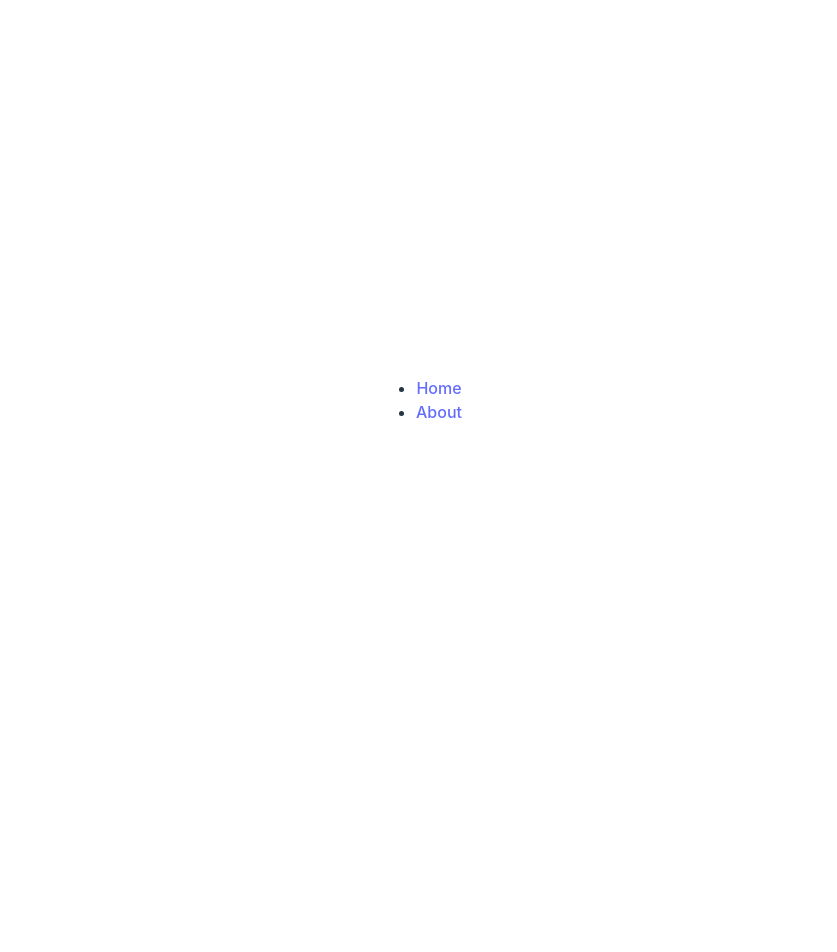
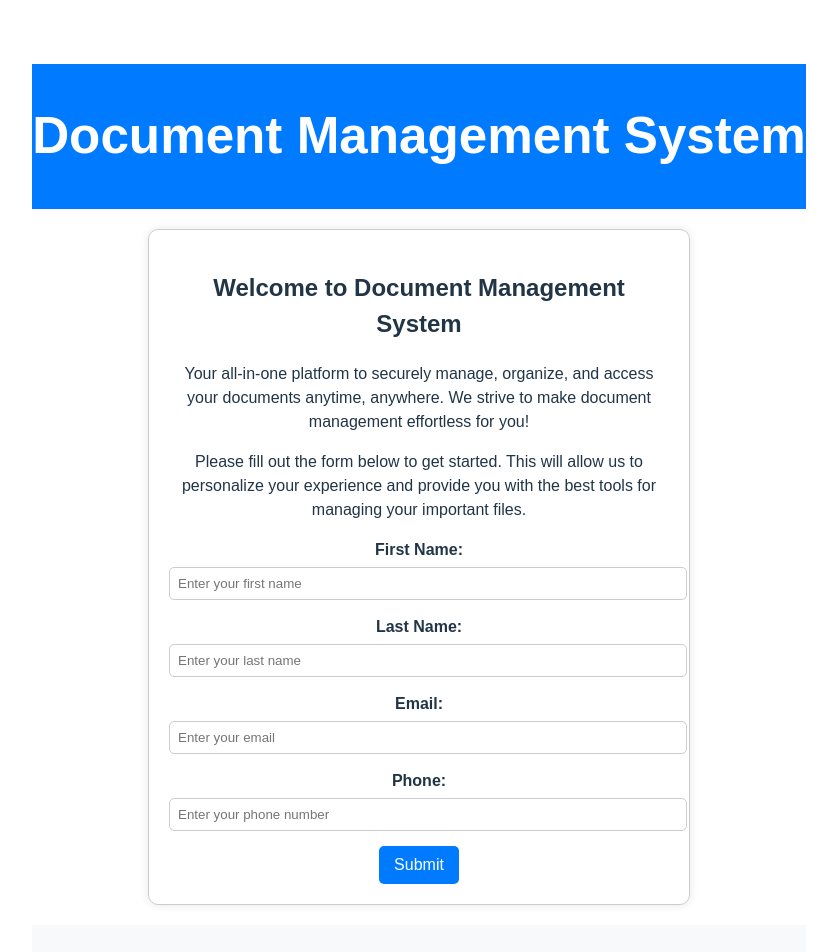
Before and after one commit to prashanth4943/dms-vue, a Vue app: page / in a window 1280 px wide. Before the commit this address had no page. Shown: the top 952 px of the page, without its empty margins (221-1058 px from the left). Before the commit the page ends 800 px from the top, so only its background shows below. Built offline with nearby package versions, Linux system fonts and the light colour scheme.

Commit message:
added form page and made it home page

```diff
--- a/package.json
+++ b/package.json
@@ -9,6 +9,8 @@
     "preview": "vite preview"
   },
   "dependencies": {
+    "@vuelidate/core": "^2.0.3",
+    "@vuelidate/validators": "^2.0.4",
     "axios": "^1.7.9",
     "bootstrap": "^5.3.3",
     "vue": "^3.5.13",
--- a/src/App.vue
+++ b/src/App.vue
@@ -30,14 +30,16 @@ import HelloWorld from './components/HelloWorld.vue'
 </style> -->
 
 <template>
-  <div>
-    <nav>
-      <ul>
-        <li><router-link to="/home">Home</router-link></li>
-        <li><router-link to="/about">About</router-link></li>
-      </ul>
-    </nav>
-    <router-view></router-view>  <!-- Display the current route's component -->
+  <div id="app">
+    <header>
+      <h1>Document Management System</h1>
+    </header>
+    <main>
+      <router-view />
+    </main>
+    <footer>
+      <p>&copy; 2024 Document Management System. All rights reserved.</p>
+    </footer>
   </div>
 </template>
 
@@ -46,3 +48,23 @@ export default {
   name: 'App',
 };
 </script>
+
+<style>
+#app {
+  font-family: Arial, sans-serif;
+  text-align: center;
+  margin: 0 auto;
+}
+
+header {
+  background-color: #007bff;
+  color: white;
+  padding: 10px 0;
+}
+
+footer {
+  background-color: #f8f9fa;
+  padding: 10px 0;
+  margin-top: 20px;
+}
+</style>
--- /dev/null
+++ b/src/components/FormComponent.vue
@@ -0,0 +1,153 @@
+<template>
+    <div class="form-container">
+      <h2>Welcome to Document Management System</h2>
+      <p>
+      Your all-in-one platform to securely manage, organize, and access your documents
+      anytime, anywhere. We strive to make document management effortless for you!
+    </p>
+    <p>
+      Please fill out the form below to get started. This will allow us to personalize your experience
+      and provide you with the best tools for managing your important files.
+    </p>
+
+      <form @submit.prevent="handleSubmit">
+        <div class="form-group">
+          <label for="firstName">First Name:</label>
+          <input
+            type="text"
+            id="firstName"
+            v-model="formData.firstName"
+            required
+            placeholder="Enter your first name"
+          />
+        </div>
+
+        <div class="form-group">
+          <label for="lastName">Last Name:</label>
+          <input
+            type="text"
+            id="lastName"
+            v-model="formData.lastName"
+            required
+            placeholder="Enter your last name"
+          />
+        </div>
+
+        <div class="form-group">
+          <label for="email">Email:</label>
+          <input
+            type="email"
+            id="email"
+            v-model="formData.email"
+            required
+            placeholder="Enter your email"
+          />
+        </div>
+
+        <div class="form-group">
+          <label for="phone">Phone:</label>
+          <input
+            type="tel"
+            id="phone"
+            v-model="formData.phone"
+            required
+            placeholder="Enter your phone number"
+          />
+        </div>
+
+        <button type="submit">Submit</button>
+      </form>
+    </div>
+  </template>
+
+  <script>
+  export default {
+    name: 'FormComponent',
+    data() {
+      return {
+        formData: {
+          firstName: '',
+          lastName: '',
+          email: '',
+          phone: ''
+        }
+      };
+    },
+    methods: {
+      async handleSubmit() {
+        // Simple form validation
+        if (
+          !this.formData.firstName ||
+          !this.formData.lastName ||
+          !this.formData.email ||
+          !this.formData.phone
+        ) {
+          alert('All fields are required!');
+          return;
+        }
+
+        try {
+          // Send form data to the backend
+          const response = await fetch('http://localhost:8080/api/storePII', {
+            method: 'POST',
+            headers: {
+              'Content-Type': 'application/json'
+            },
+            body: JSON.stringify(this.formData)
+          });
+
+          if (!response.ok) {
+            throw new Error('Failed to submit data');
+          }
+
+          // Navigate to the /uploads route after successful submission
+          this.$router.push('/uploads');
+        } catch (error) {
+          console.error('Error:', error);
+          alert('Something went wrong. Please try again.');
+        }
+      }
+    }
+  };
+  </script>
+
+  <style>
+  .form-container {
+    max-width: 500px;
+    margin: 20px auto;
+    padding: 20px;
+    border: 1px solid #ccc;
+    border-radius: 10px;
+    box-shadow: 0 0 10px rgba(0, 0, 0, 0.1);
+  }
+
+  .form-group {
+    margin-bottom: 15px;
+  }
+
+  label {
+    display: block;
+    font-weight: bold;
+    margin-bottom: 5px;
+  }
+
+  input {
+    width: 100%;
+    padding: 8px;
+    border: 1px solid #ccc;
+    border-radius: 5px;
+  }
+
+  button {
+    background-color: #007bff;
+    color: white;
+    padding: 10px 15px;
+    border: none;
+    border-radius: 5px;
+    cursor: pointer;
+  }
+
+  button:hover {
+    background-color: #0056b3;
+  }
+  </style>
--- a/src/routes/index.js
+++ b/src/routes/index.js
@@ -1,9 +1,11 @@
 import { createRouter, createWebHistory } from 'vue-router';
-import Home from '../components/Home.vue';  // A simple component as an example
-import About from '../components/About.vue';  // Another simple component
+import Home from '../components/Home.vue';
+import About from '../components/About.vue';
+import FormComponent from '../components/FormComponent.vue';
 
 // Define routes
 const routes = [
+  { path: '/', component: FormComponent },
   { path: '/home', component: Home },
   { path: '/about', component: About }
 ];
```
Also changed, not shown: src/components/Uploads.vue (added, +12 -0 lines), 1 other file (tests, documents, lock files or other folders).
